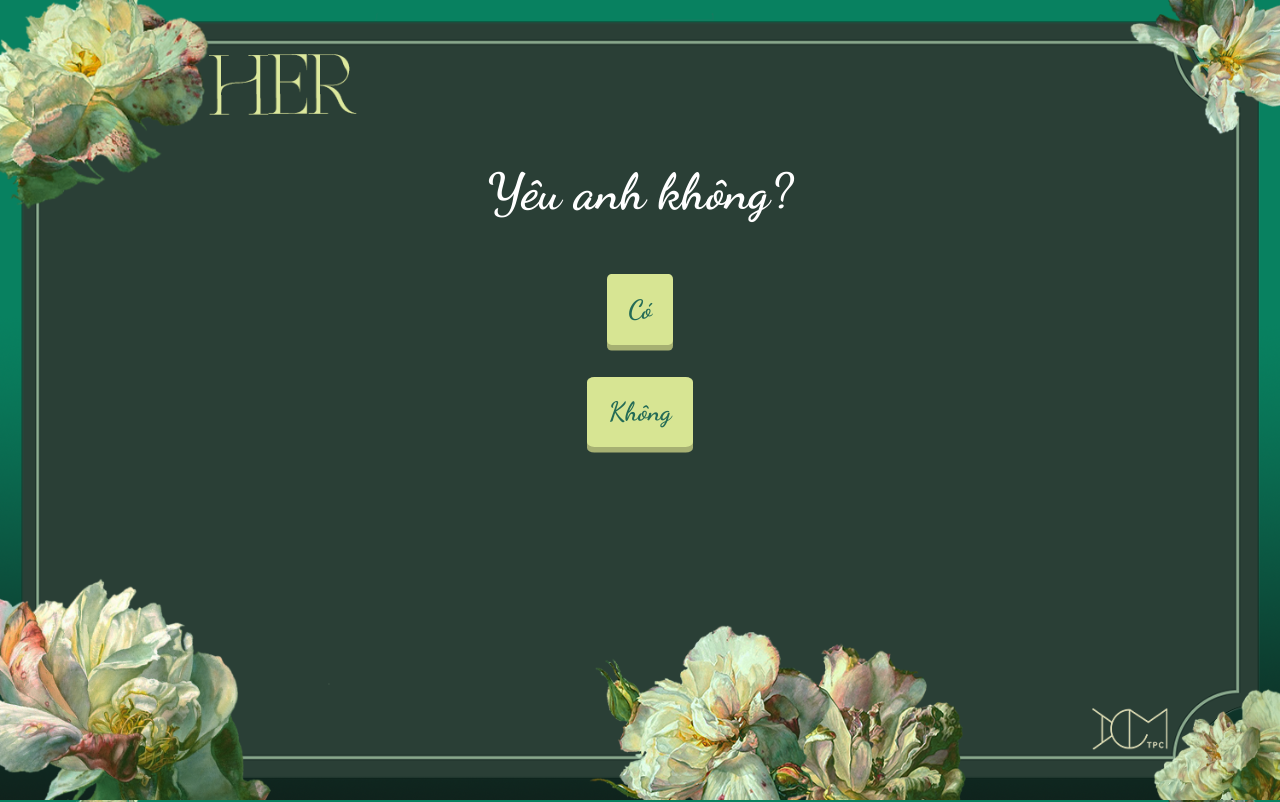
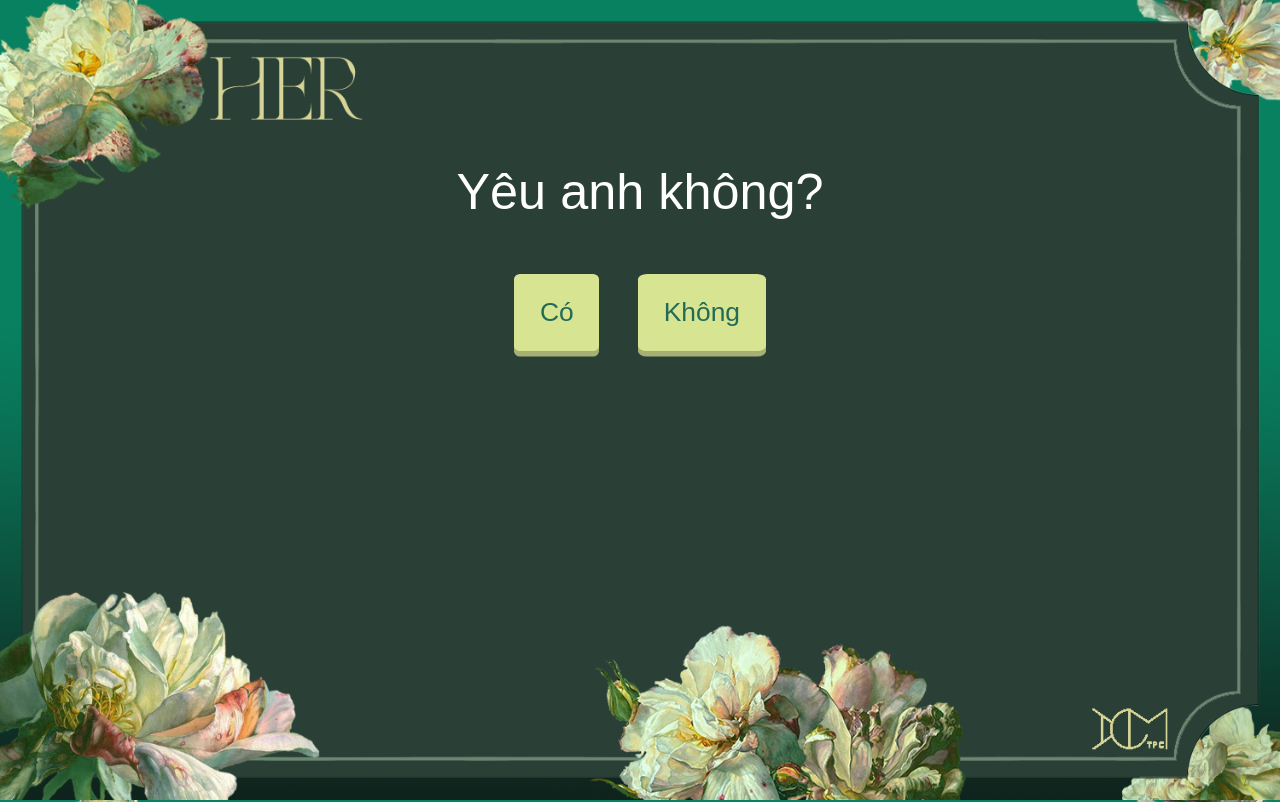
Before and after one commit to 1natto/icm-web-team1, a Flask app: page / in a window 1280 px wide. Run offline with Flask 2, Linux system fonts and the light colour scheme.

Commit message:
Add files via upload

```diff
--- a/static/styles.css
+++ b/static/styles.css
@@ -4,18 +4,18 @@
 
 @media (max-width: 720px) {
   body {
-    background-image:url('icm-mb1.png');
+    background-image:url('icm-official1mb.png');
   }
 }
 
 @media (min-width: 721px) {
   body {
-    background-image:url('icm-pc1.png');
+    background-image:url('icm-official1mt.png');
   }
 }
 
 body {
-    font-family: 'Dancing Script', cursive;
+    font-family: 'Arimo', sans-serif;
     background-color: #212121;
     color: white;
     font-size: 150%;
@@ -69,13 +69,13 @@ body {
         padding: 5% 7%;
         top: 0;
         cursor: pointer;
-        margin:1rem 3rem;
+        margin:1rem 1rem;
         border: none;
   }
 
    .btn-1:active {
               top: 6%;
-              box-shadow: 0 0.1vh 0rem #91281d;
+              box-shadow: 0 0.1vh 0rem #a6b072;
               transition: all .2s;
           }
       .rotate{
--- a/templates/index.html
+++ b/templates/index.html
@@ -37,7 +37,7 @@
         <meta name="viewport" content="initial-scale=1, width=device-width">
         <link rel="preconnect" href="https://fonts.googleapis.com">
         <link rel="preconnect" href="https://fonts.gstatic.com" crossorigin>
-      <link href="https://fonts.googleapis.com/css2?family=Dancing+Script:wght@700&display=swap" rel="stylesheet">
+        <link href="https://fonts.googleapis.com/css2?family=Dancing+Script:wght@700&family=Nunito:wght@300&display=swap" rel="stylesheet">
         <script src="https://cdnjs.cloudflare.com/ajax/libs/jquery/3.3.1/jquery.min.js"></script>
         <link href="https://cdn.jsdelivr.net/npm/bootstrap@5.0.2/dist/css/bootstrap.min.css" rel="stylesheet" integrity="sha384-EVSTQN3/azprG1Anm3QDgpJLIm9Nao0Yz1ztcQTwFspd3yD65VohhpuuCOmLASjC" crossorigin="anonymous">
         <script src="https://cdn.jsdelivr.net/npm/bootstrap@5.0.2/dist/js/bootstrap.bundle.min.js" integrity="sha384-MrcW6ZMFYlzcLA8Nl+NtUVF0sA7MsXsP1UyJoMp4YLEuNSfAP+JcXn/tWtIaxVXM" crossorigin="anonymous"></script>
--- a/templates/layout.html
+++ b/templates/layout.html
@@ -19,7 +19,7 @@
         <meta name="viewport" content="initial-scale=1, width=device-width">
         <link rel="preconnect" href="https://fonts.googleapis.com">
         <link rel="preconnect" href="https://fonts.gstatic.com" crossorigin>
-        <link href="https://fonts.googleapis.com/css2?family=Dancing+Script:wght@700&display=swap" rel="stylesheet">
+        <link href="https://fonts.googleapis.com/css2?family=Dancing+Script:wght@700&family=Nunito:wght@300&display=swap" rel="stylesheet">
         <script src="https://cdnjs.cloudflare.com/ajax/libs/jquery/3.3.1/jquery.min.js"></script>
         <link href="https://cdn.jsdelivr.net/npm/bootstrap@5.0.2/dist/css/bootstrap.min.css" rel="stylesheet" integrity="sha384-EVSTQN3/azprG1Anm3QDgpJLIm9Nao0Yz1ztcQTwFspd3yD65VohhpuuCOmLASjC" crossorigin="anonymous">
         <script src="https://cdn.jsdelivr.net/npm/bootstrap@5.0.2/dist/js/bootstrap.bundle.min.js" integrity="sha384-MrcW6ZMFYlzcLA8Nl+NtUVF0sA7MsXsP1UyJoMp4YLEuNSfAP+JcXn/tWtIaxVXM" crossorigin="anonymous"></script>
```
Also changed, not shown: static/icm-official1mb.png (added), static/icm-official1mt.png (added).
